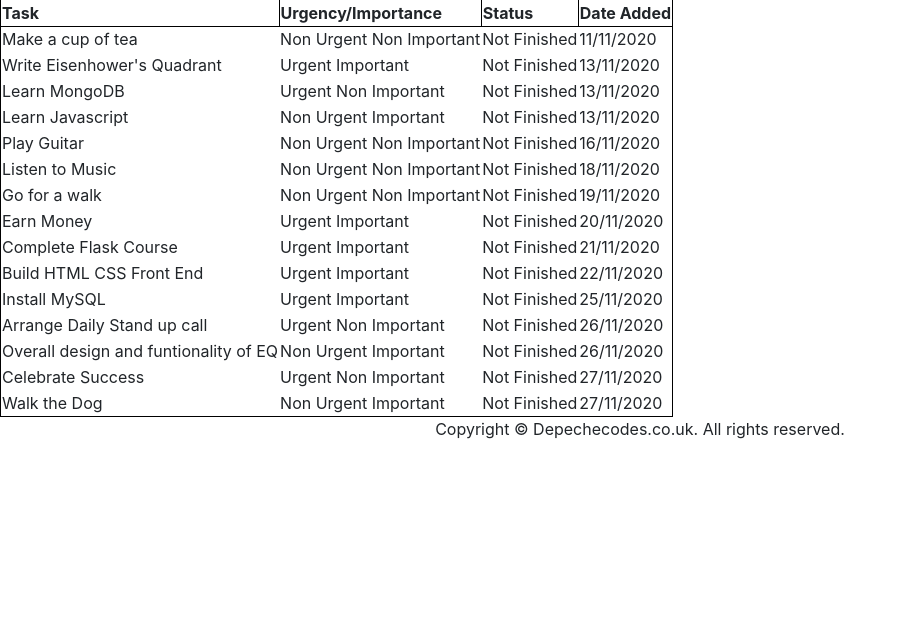
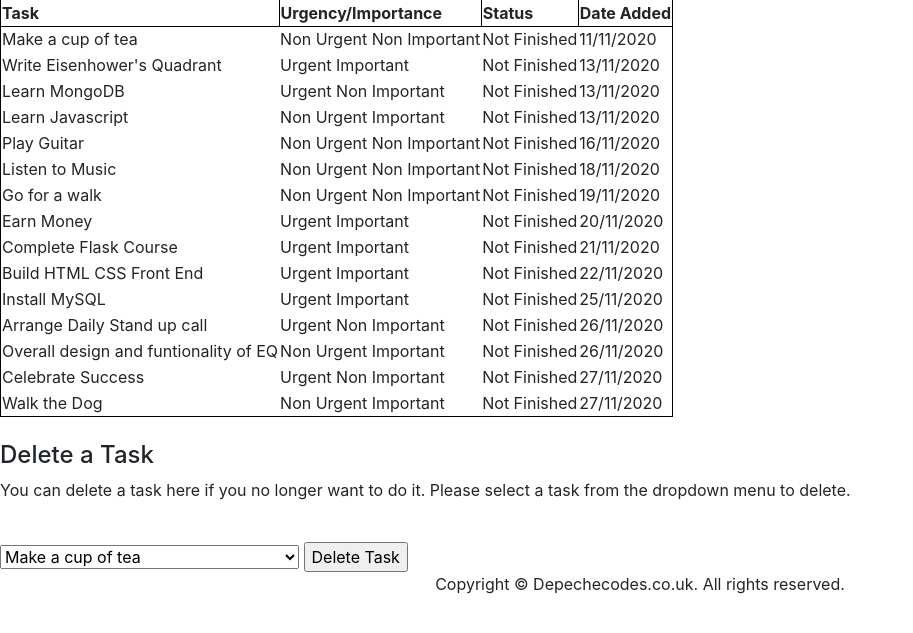
Before and after one commit to Sam-Ian/Eisenhowers-Quadrant, a Flask app: page /view-tasks in a window 1280 px wide. Shown: the part 150-783 px from the top of the page, without its empty margins (0-913 px from the left). Run offline with Flask 2, Linux system fonts and the light colour scheme; some libraries are stand-ins or nearby versions.

Commit message:
Added a delete task function

```diff
--- a/myapp/app.py
+++ b/myapp/app.py
@@ -1,10 +1,12 @@
-from forms import AddTask, CompleteTask
+from forms import AddTask, CompleteTask, DeleteTask
 from flask import Flask, render_template, request, redirect, url_for
 import csv
 from datetime import datetime
 
 app = Flask(__name__)
 app.config['SECRET_KEY'] = 'entersecretkey'
+
+
 
 @app.route('/', methods=["GET", "POST"])
 def index():
@@ -82,7 +84,7 @@ def add_task():
 
 
 
-@app.route('/view-tasks')
+@app.route('/view-tasks', methods=["GET", "POST"])
 def view_tasks():
 
     task_id_list = []
@@ -105,7 +107,28 @@ def view_tasks():
 
     task_length = len(task_id_list)
 
-    return render_template('view_tasks.html', task_name_list=task_name_list, task_type_list=task_type_list, task_complete_list=task_complete_list, task_added_list=task_added_list, task_length=task_length)
+    full_dict_data = []
+
+    with open('Eisenhower.csv', newline='') as csv_file_dict_read:
+        csv_dict_reader = csv.DictReader(csv_file_dict_read)
+        for task in csv_dict_reader:
+            full_dict_data.append(task)
+
+    delete_task_form = DeleteTask()
+    if delete_task_form.validate_on_submit():
+        deleted_task = delete_task_form.task_delete_name.data
+
+        for i in range(len(full_dict_data)):
+            if full_dict_data[i]['Task'] == deleted_task:
+                del full_dict_data[i]
+                break
+
+        with open('Eisenhower.csv', 'w', newline='', encoding='utf-8') as csv_file_write:
+            csv_writer = csv.DictWriter(csv_file_write, fieldnames=('Task ID', 'Task', 'Urgent/Important', 'Task Complete', 'Date Added', 'Date Completed'))
+            csv_writer.writeheader()
+            csv_writer.writerows(full_dict_data)
+        return redirect(url_for('view_tasks', _external=True, _scheme='http'))
+    return render_template('view_tasks.html', task_name_list=task_name_list, task_type_list=task_type_list, task_complete_list=task_complete_list, task_added_list=task_added_list, task_length=task_length, delete_task_form=delete_task_form)
 
 
 
--- a/myapp/forms.py
+++ b/myapp/forms.py
@@ -20,3 +20,7 @@ class AddTask(FlaskForm):
 class CompleteTask(FlaskForm):
     task_completed_name = SelectField("Select Completed Task", validators=[DataRequired()], choices=uncompleted_tasks)
     submit_completed_task = SubmitField("Submit")
+
+class DeleteTask(FlaskForm):
+    task_delete_name = SelectField(validators=[DataRequired()], choices=uncompleted_tasks)
+    submit_deleted_task = SubmitField("Delete Task")
--- a/myapp/templates/view_tasks.html
+++ b/myapp/templates/view_tasks.html
@@ -19,5 +19,13 @@
         </tr>
         {% endfor %}
 </table>
-
+<br>
+<h4>Delete a Task</h4>
+<p>You can delete a task here if you no longer want to do it. Please select a task from the dropdown menu to delete.</p>
+<br>
+<form method="POST">
+{{ delete_task_form.hidden_tag() }}
+{{ delete_task_form.task_delete_name }}
+{{ delete_task_form.submit_deleted_task() }}
+</form>
 {% endblock %}
```
